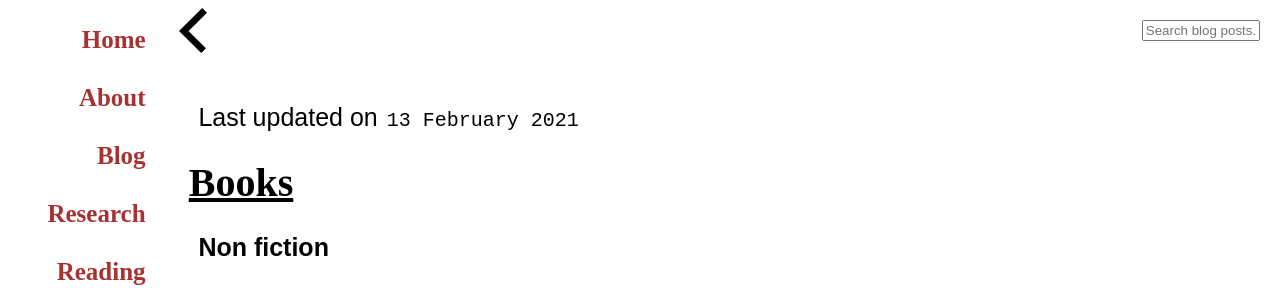
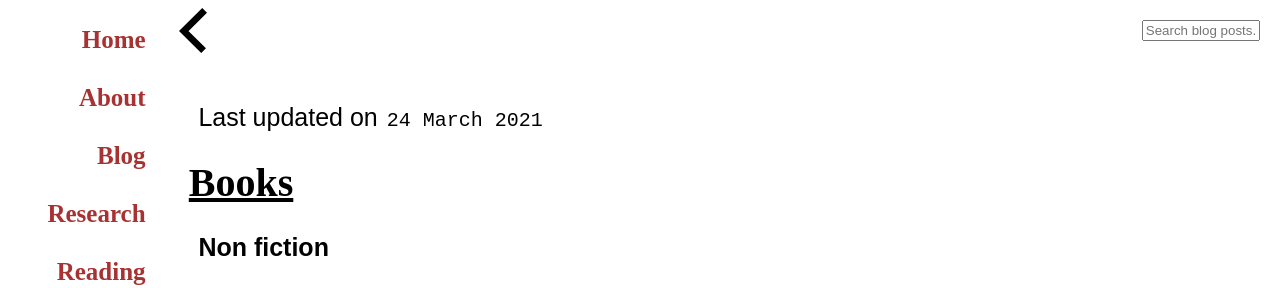
Before and after one commit to amoghpj/amoghpj.github.io, a Jekyll site: the page built from readinglist.md, in a window 1280 px wide. Shown: the top 288 px of the page. Built offline with Jekyll 4.4.1, drawn with Linux system fonts in a browser that asks for light colours; comment, search, counter and statistics services are not loaded.

Commit message:
Update readinglist

```diff
--- a/readinglist.md
+++ b/readinglist.md
@@ -2,7 +2,7 @@
 layout: default
 title: Reading list
 ---
-Last updated on `13 February 2021`
+Last updated on `24 March 2021`
 
 # Books
 
```
Also changed, not shown: other parts of readinglist.md (+1 -0 lines).
